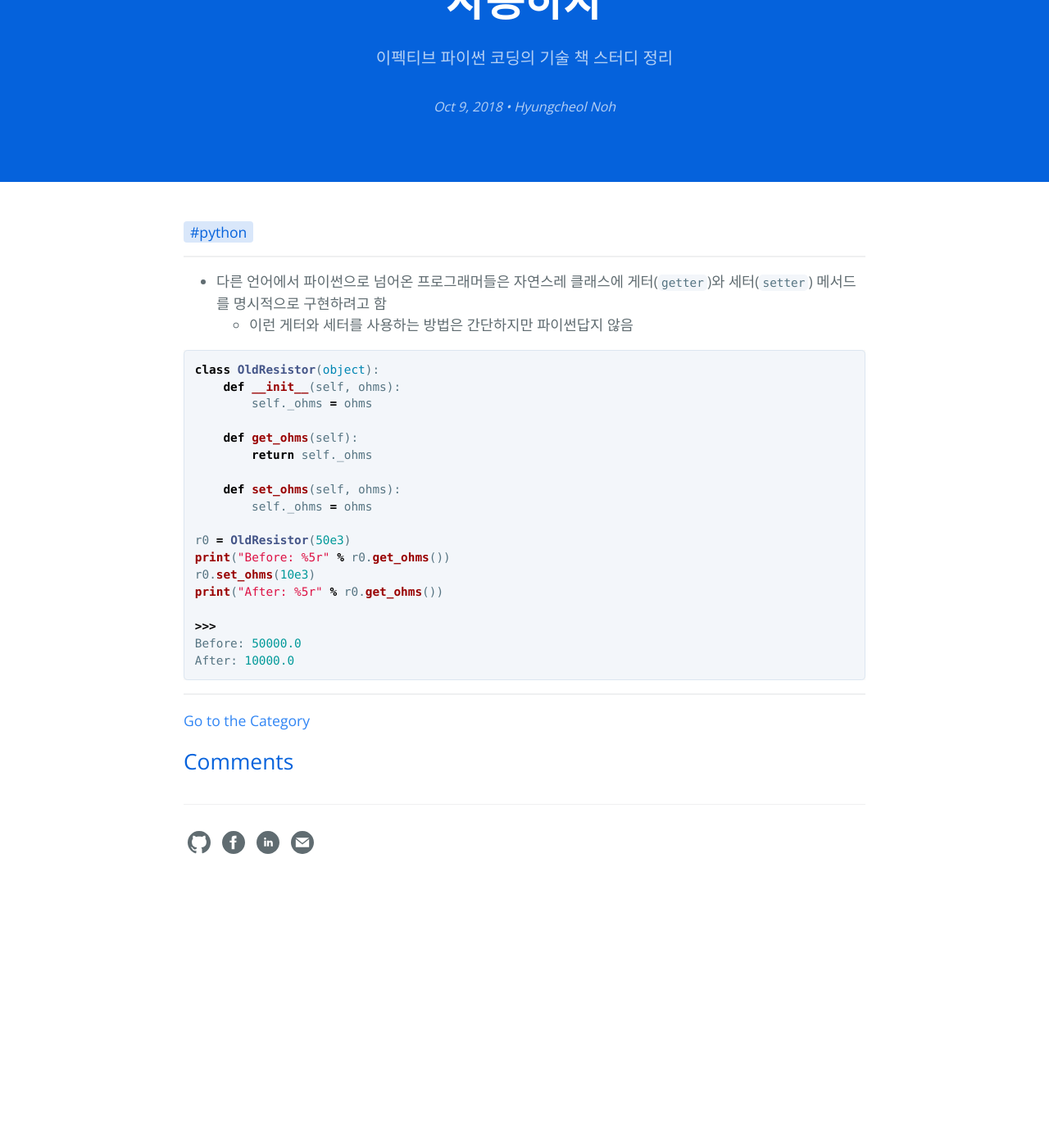
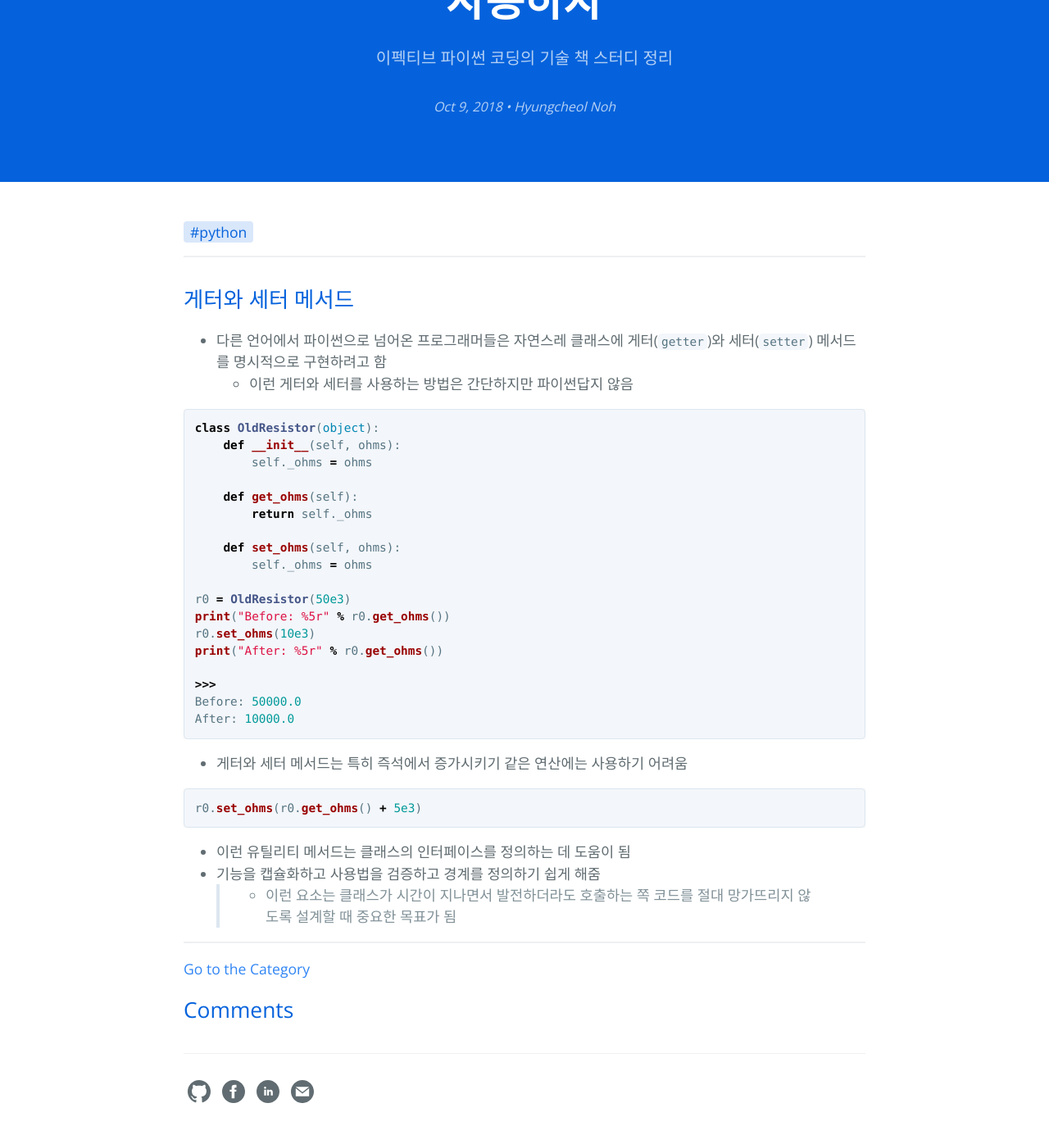
Before and after one commit to hcnoh/hcnoh.github.io, a Jekyll site: the page built from _posts/2018-10-09-effective-python-way29.md, in a window 1280 px wide and 1400 px high, scrolled down 253 px. Shown: the top 1385 px of the window at 82% size. Built offline with Jekyll 4.4.1, drawn with Linux system fonts in a browser that asks for light colours; comment, search, counter and statistics services are not loaded; before the commit the page ends 1349 px from its top, so only the background shows below that.

Commit message:
Update 2018-10-09-effective-python-way29.md

````diff
--- a/_posts/2018-10-09-effective-python-way29.md
+++ b/_posts/2018-10-09-effective-python-way29.md
@@ -12,6 +12,7 @@ author: "Hyungcheol Noh"
 permalink: /2018-10-09-effective-python-way29
 ---
 
+## 게터와 세터 메서드
 - 다른 언어에서 파이썬으로 넘어온 프로그래머들은 자연스레 클래스에 게터(`getter`)와 세터(`setter`) 메서드를 명시적으로 구현하려고 함
     - 이런 게터와 세터를 사용하는 방법은 간단하지만 파이썬답지 않음
 
@@ -35,3 +36,13 @@ print("After: %5r" % r0.get_ohms())
 Before: 50000.0
 After: 10000.0
 ```
+
+- 게터와 세터 메서드는 특히 즉석에서 증가시키기 같은 연산에는 사용하기 어려움
+
+```python
+r0.set_ohms(r0.get_ohms() + 5e3)
+```
+
+- 이런 유틸리티 메서드는 클래스의 인터페이스를 정의하는 데 도움이 됨
+- 기능을 캡슐화하고 사용법을 검증하고 경계를 정의하기 쉽게 해줌
+>- 이런 요소는 클래스가 시간이 지나면서 발전하더라도 호출하는 쪽 코드를 절대 망가뜨리지 않도록 설계할 때 중요한 목표가 됨
````
